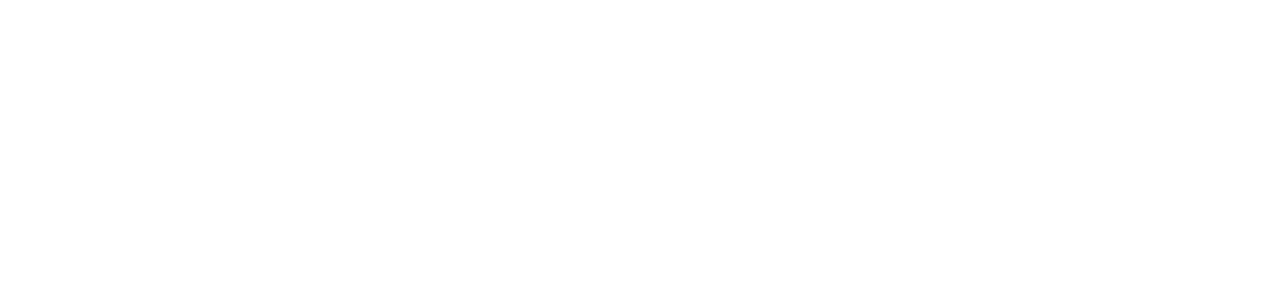
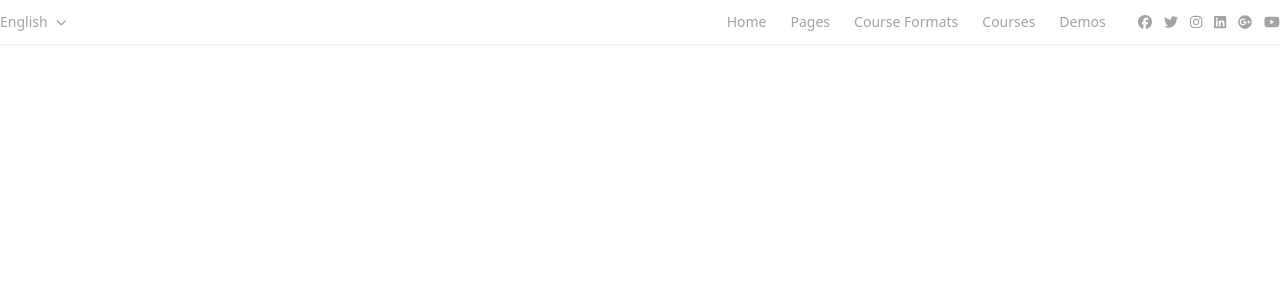
Before and after one commit to giorgioverzicco/proj-html-vuejs, a Vue app: page / in a window 1280 px wide. Shown: the top 300 px of the page. Built offline with nearby package versions, Linux system fonts and the light colour scheme.

Commit message:
add header top

```diff
--- a/package.json
+++ b/package.json
@@ -8,6 +8,11 @@
     "lint": "vue-cli-service lint"
   },
   "dependencies": {
+    "@fortawesome/fontawesome-svg-core": "^6.1.1",
+    "@fortawesome/free-brands-svg-icons": "^6.1.1",
+    "@fortawesome/free-regular-svg-icons": "^6.1.1",
+    "@fortawesome/free-solid-svg-icons": "^6.1.1",
+    "@fortawesome/vue-fontawesome": "^2.0.7",
     "core-js": "^3.8.3",
     "vue": "^2.6.14"
   },
--- a/src/App.vue
+++ b/src/App.vue
@@ -1,10 +1,13 @@
 <template>
-  <div id="app"></div>
+  <div id="app">
+    <TheHeader />
+  </div>
 </template>
 
 <script>
+import TheHeader from '@/components/layout/TheHeader'
 export default {
   name: 'App',
-  components: {},
+  components: { TheHeader },
 }
 </script>
--- /dev/null
+++ b/src/components/layout/TheHeader.vue
@@ -0,0 +1,13 @@
+<template>
+  <header>
+    <HeaderTop />
+  </header>
+</template>
+
+<script>
+import HeaderTop from '@/components/organisms/HeaderTop'
+export default {
+  name: 'TheHeader',
+  components: { HeaderTop },
+}
+</script>
--- /dev/null
+++ b/src/components/molecules/DropdownLanguage.vue
@@ -0,0 +1,12 @@
+<template>
+  <button class="flex items-center space-x-2">
+    <span>English</span>
+    <FontAwesomeIcon icon="fa-solid fa-chevron-down" class="fa-xs" />
+  </button>
+</template>
+
+<script>
+export default {
+  name: 'ButtonIcon',
+}
+</script>
--- /dev/null
+++ b/src/components/molecules/HeaderTopLeft.vue
@@ -0,0 +1,14 @@
+<template>
+  <div>
+    <DropdownLanguage />
+  </div>
+</template>
+
+<script>
+import DropdownLanguage from '@/components/molecules/DropdownLanguage'
+
+export default {
+  name: 'HeaderTopLeft',
+  components: { DropdownLanguage },
+}
+</script>
--- /dev/null
+++ b/src/components/molecules/HeaderTopRight.vue
@@ -0,0 +1,16 @@
+<template>
+  <div class="flex gap-8">
+    <NavigationBar />
+    <SocialBar />
+  </div>
+</template>
+
+<script>
+import NavigationBar from '@/components/molecules/NavigationBar'
+import SocialBar from '@/components/molecules/SocialBar.vue'
+
+export default {
+  name: 'HeaderTopRight',
+  components: { NavigationBar, SocialBar },
+}
+</script>
--- /dev/null
+++ b/src/components/molecules/NavigationBar.vue
@@ -0,0 +1,41 @@
+<template>
+  <nav>
+    <ul v-if="links.length" class="flex gap-x-6">
+      <li v-for="(link, idx) in links" :key="idx">
+        <a :href="link.url">{{ link.name }}</a>
+      </li>
+    </ul>
+  </nav>
+</template>
+
+<script>
+export default {
+  name: 'NavigationBar',
+  data() {
+    return {
+      links: [
+        {
+          url: '#',
+          name: 'Home',
+        },
+        {
+          url: '#',
+          name: 'Pages',
+        },
+        {
+          url: '#',
+          name: 'Course Formats',
+        },
+        {
+          url: '#',
+          name: 'Courses',
+        },
+        {
+          url: '#',
+          name: 'Demos',
+        },
+      ],
+    }
+  },
+}
+</script>
--- /dev/null
+++ b/src/components/molecules/SocialBar.vue
@@ -0,0 +1,47 @@
+<template>
+  <div>
+    <ul class="flex gap-x-3">
+      <li v-for="(link, idx) in links" :key="idx">
+        <a :href="link.url">
+          <FontAwesomeIcon :icon="link.icon" />
+        </a>
+      </li>
+    </ul>
+  </div>
+</template>
+
+<script>
+export default {
+  name: 'SocialBar',
+  data() {
+    return {
+      links: [
+        {
+          url: '#',
+          icon: 'fa-brands fa-facebook',
+        },
+        {
+          url: '#',
+          icon: 'fa-brands fa-twitter',
+        },
+        {
+          url: '#',
+          icon: 'fa-brands fa-instagram',
+        },
+        {
+          url: '#',
+          icon: 'fa-brands fa-linkedin',
+        },
+        {
+          url: '#',
+          icon: 'fa-brands fa-google-plus',
+        },
+        {
+          url: '#',
+          icon: 'fa-brands fa-youtube',
+        },
+      ],
+    }
+  },
+}
+</script>
--- /dev/null
+++ b/src/components/organisms/HeaderTop.vue
@@ -0,0 +1,23 @@
+<template>
+  <div class="border-b-2 border-b-neutral-100">
+    <!-- Container -->
+    <div
+      class="container mx-auto flex items-center justify-between py-3 text-sm text-neutral-400"
+    >
+      <HeaderTopLeft />
+      <HeaderTopRight />
+    </div>
+    <!-- /Container -->
+  </div>
+</template>
+
+<script>
+import HeaderTopLeft from '@/components/molecules/HeaderTopLeft'
+import HeaderTopRight from '@/components/molecules/HeaderTopRight'
+export default {
+  name: 'HeaderTop',
+  components: { HeaderTopRight, HeaderTopLeft },
+}
+</script>
+
+<style scoped></style>
--- a/src/main.js
+++ b/src/main.js
@@ -1,6 +1,27 @@
 import Vue from 'vue'
 import App from './App.vue'
 import './index.css'
+
+import { library } from '@fortawesome/fontawesome-svg-core'
+import { FontAwesomeIcon } from '@fortawesome/vue-fontawesome'
+import { faChevronDown } from '@fortawesome/free-solid-svg-icons'
+import { faFacebook } from '@fortawesome/free-brands-svg-icons'
+import { faTwitter } from '@fortawesome/free-brands-svg-icons'
+import { faInstagram } from '@fortawesome/free-brands-svg-icons'
+import { faLinkedin } from '@fortawesome/free-brands-svg-icons'
+import { faGooglePlus } from '@fortawesome/free-brands-svg-icons'
+import { faYoutube } from '@fortawesome/free-brands-svg-icons'
+library.add(
+  faChevronDown,
+  faFacebook,
+  faTwitter,
+  faInstagram,
+  faLinkedin,
+  faGooglePlus,
+  faYoutube
+)
+
+Vue.component('FontAwesomeIcon', FontAwesomeIcon)
 
 Vue.config.productionTip = false
 
```
Also changed, not shown: 1 other file (tests, documents, lock files or other folders).
